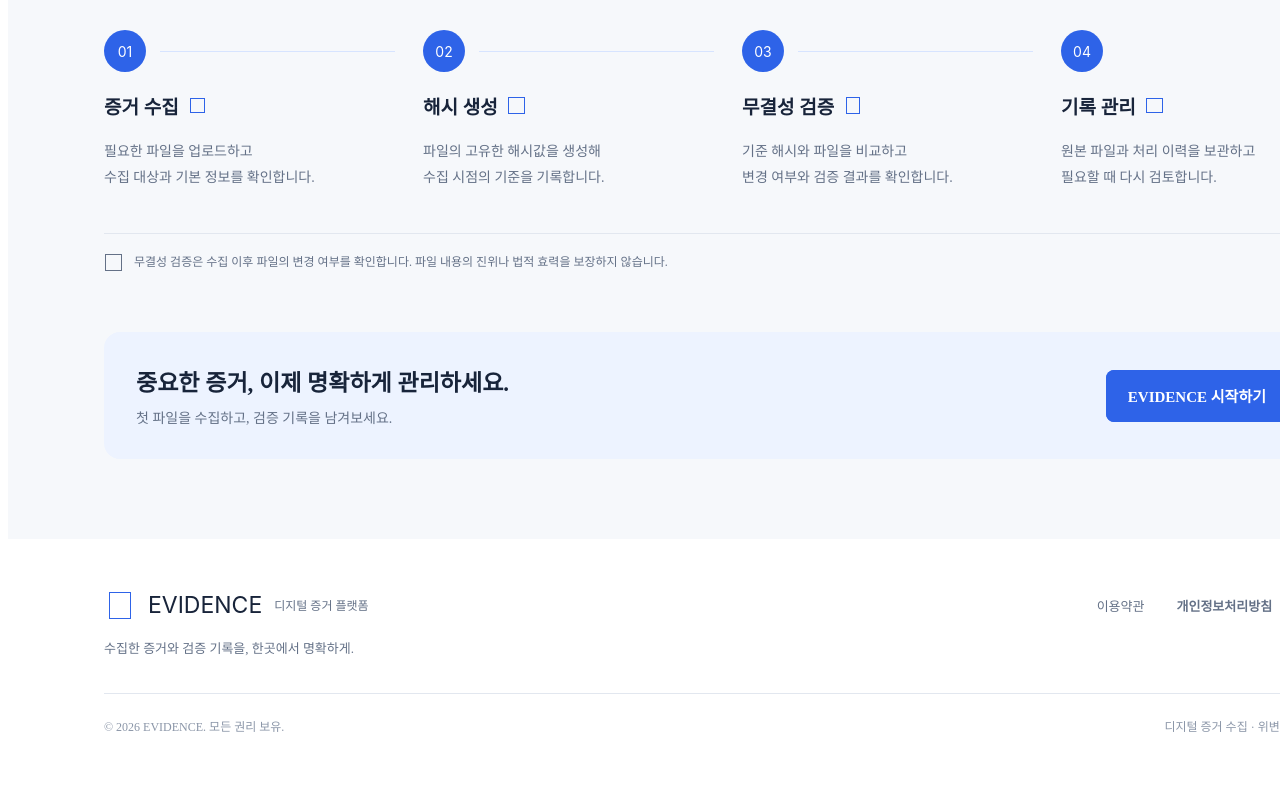
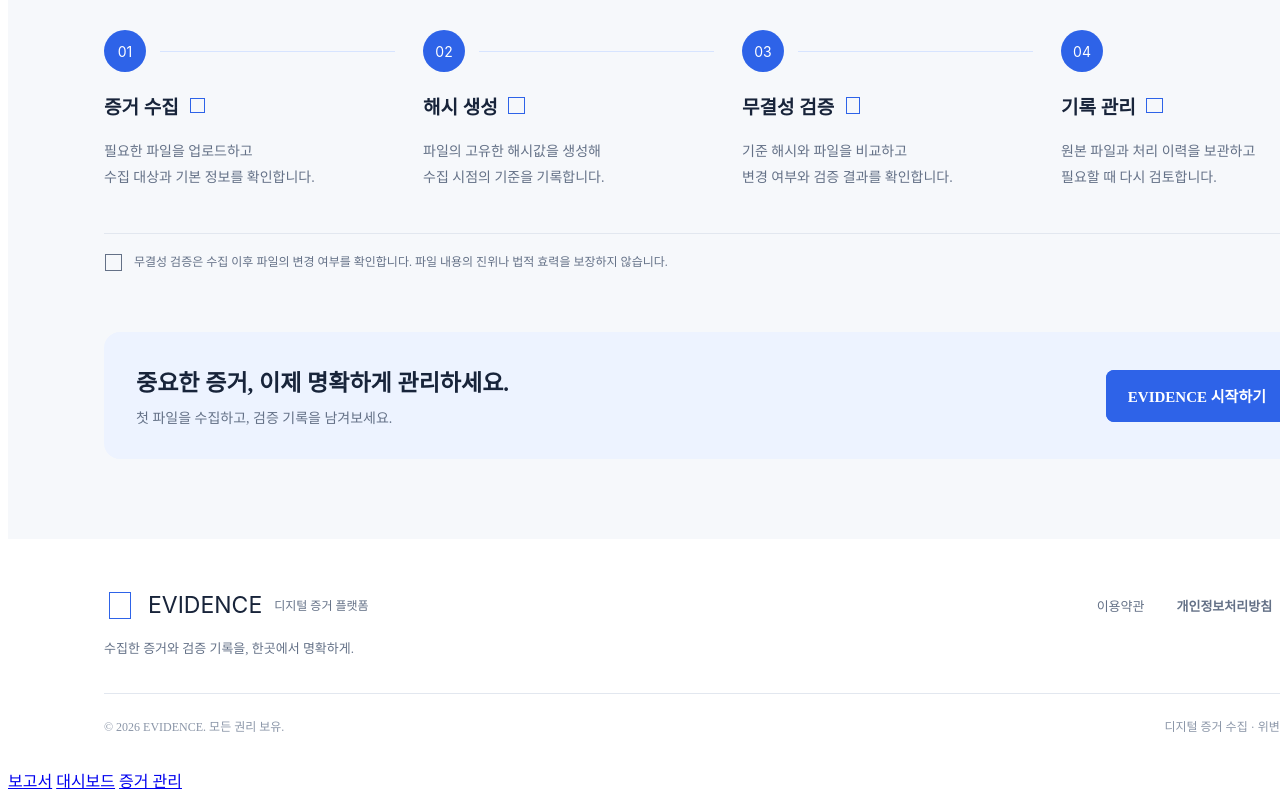
Before and after one commit to gyuesecurity/capstone-design, a plain HTML site: page index.html in a window 1280 px wide. Shown: the part 1775-2575 px from the top of the page. Before the commit the page ends 2551 px from the top, so only its background shows below. Drawn offline with Linux system fonts and the light colour scheme.

Commit message:
Update index.html

```diff
--- a/index.html
+++ b/index.html
@@ -400,6 +400,8 @@
     </div>
   </div>
 </div>
-
+    <a href="report.html">보고서</a>
+    <a href="Dashboard.html">대시보드</a>
+    <a href="evidence.html">증거 관리</a>
 </body>
 </html>
```
